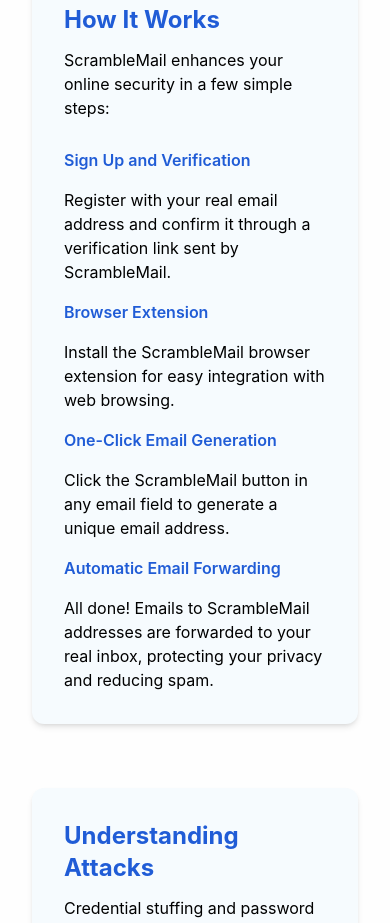
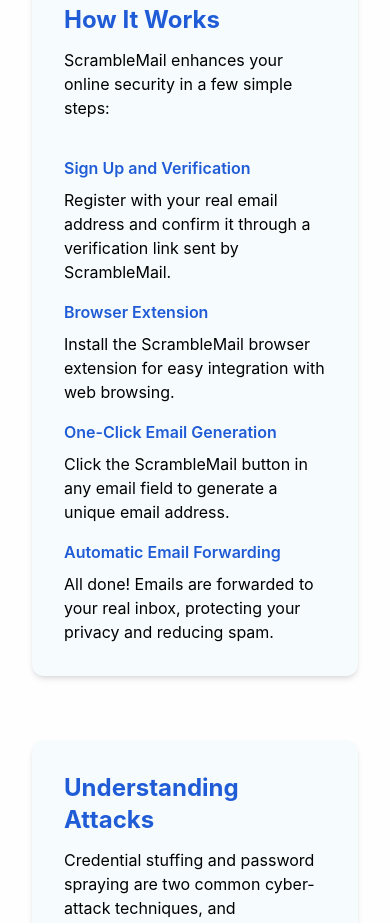
Before and after one commit to alexbishopbootcamp/scramblemail, a React (Vite) app in the folder client/: page /about in a window 390 px wide. Shown: the part 780-1703 px from the top of the page. Built offline with nearby package versions, Linux system fonts and the light colour scheme.

Commit message:
About page adjustments

```diff
--- a/client/src/pages/About.jsx
+++ b/client/src/pages/About.jsx
@@ -25,18 +25,18 @@
           <h1 className="font-bold text-theme-blue-300 text-2xl">How It Works</h1>
           <p>ScrambleMail enhances your online security in a few simple steps:</p>
 
-          <div class="flex flex-col md:grid md:grid-cols-[auto,1fr] gap-4 pt-4">
-            <div class="font-semibold text-theme-blue-300 pr-4">Sign Up and Verification</div>
+          <div class="flex flex-col md:grid md:grid-cols-[auto,1fr] gap-2 md:gap-4 pt-4">
+            <div class="font-semibold text-theme-blue-300 md:pr-4 pt-2 md:p-0">Sign Up and Verification</div>
             <div>Register with your real email address and confirm it through a verification link sent by ScrambleMail.</div>
 
-            <div class="font-semibold text-theme-blue-300 pr-4">Browser Extension</div>
+            <div class="font-semibold text-theme-blue-300 md:pr-4 pt-2 md:p-0">Browser Extension</div>
             <div>Install the ScrambleMail browser extension for easy integration with web browsing.</div>
 
-            <div class="font-semibold text-theme-blue-300 pr-4">One-Click Email Generation</div>
+            <div class="font-semibold text-theme-blue-300 md:pr-4 pt-2 md:p-0">One-Click Email Generation</div>
             <div>Click the ScrambleMail button in any email field to generate a unique email address.</div>
 
-            <div class="font-semibold text-theme-blue-300 pr-4">Automatic Email Forwarding</div>
-            <div>All done! Emails to ScrambleMail addresses are forwarded to your real inbox, protecting your privacy and reducing spam.</div>
+            <div class="font-semibold text-theme-blue-300 md:pr-4 pt-2 md:p-0">Automatic Email Forwarding</div>
+            <div>All done! Emails are forwarded to your real inbox, protecting your privacy and reducing spam.</div>
           </div>
         </div>
 
```
